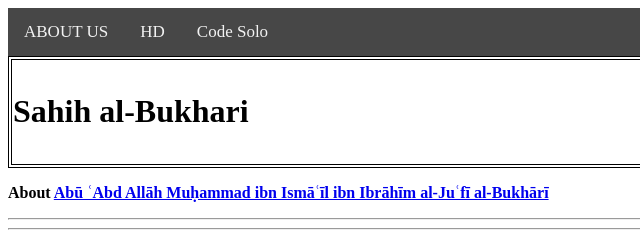
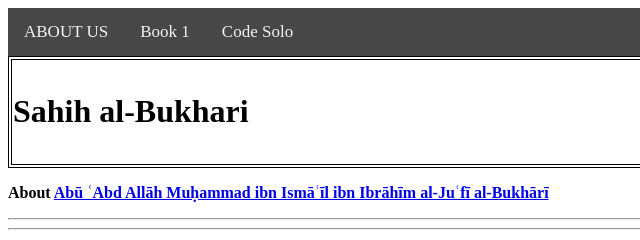
Before and after one commit to mohammad7609/mohammad7609.github.io, a plain HTML site: page index.html in a window 1280 px wide. Shown: the top 240 px of the page, 0-640 px from the left. Drawn offline with Linux system fonts and the light colour scheme.

Commit message:
Update index.html

```diff
--- a/index.html
+++ b/index.html
@@ -7,7 +7,7 @@
 
 <div class="navbar">
     <a href="index.html">ABOUT US</a>
-    <a href="code-along.html">HD</a>
+    <a href="revelation.html">Book 1</a>
     <a href="code-solo.html">Code Solo</a>
 
 </div>
```
